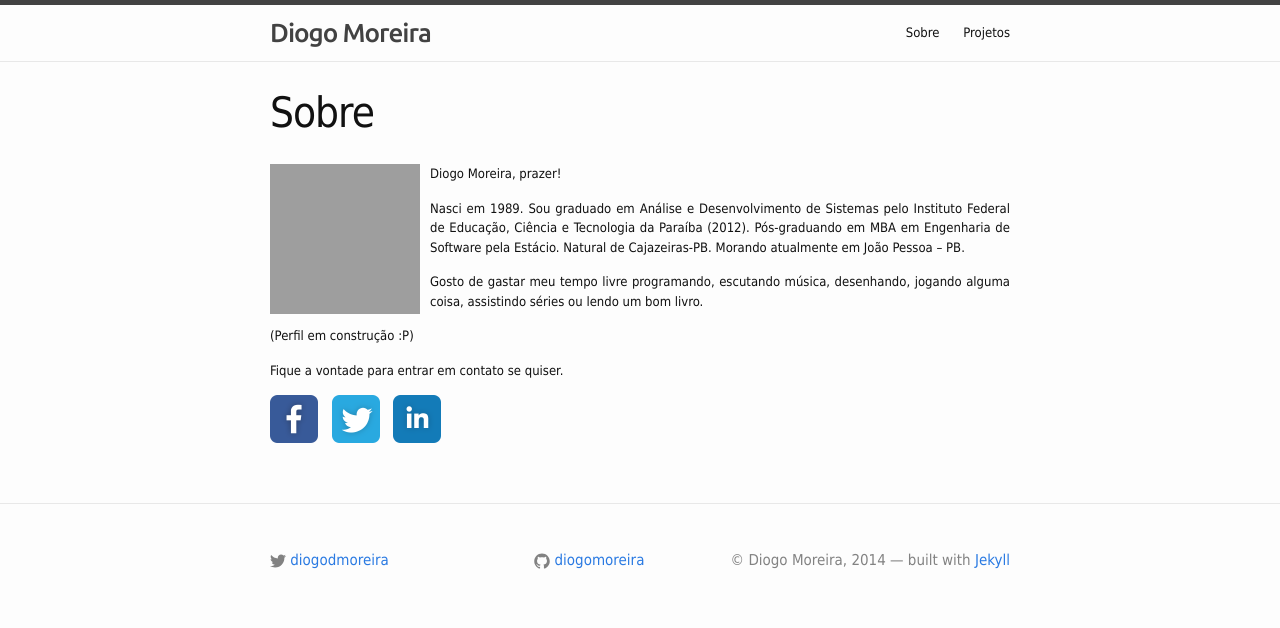
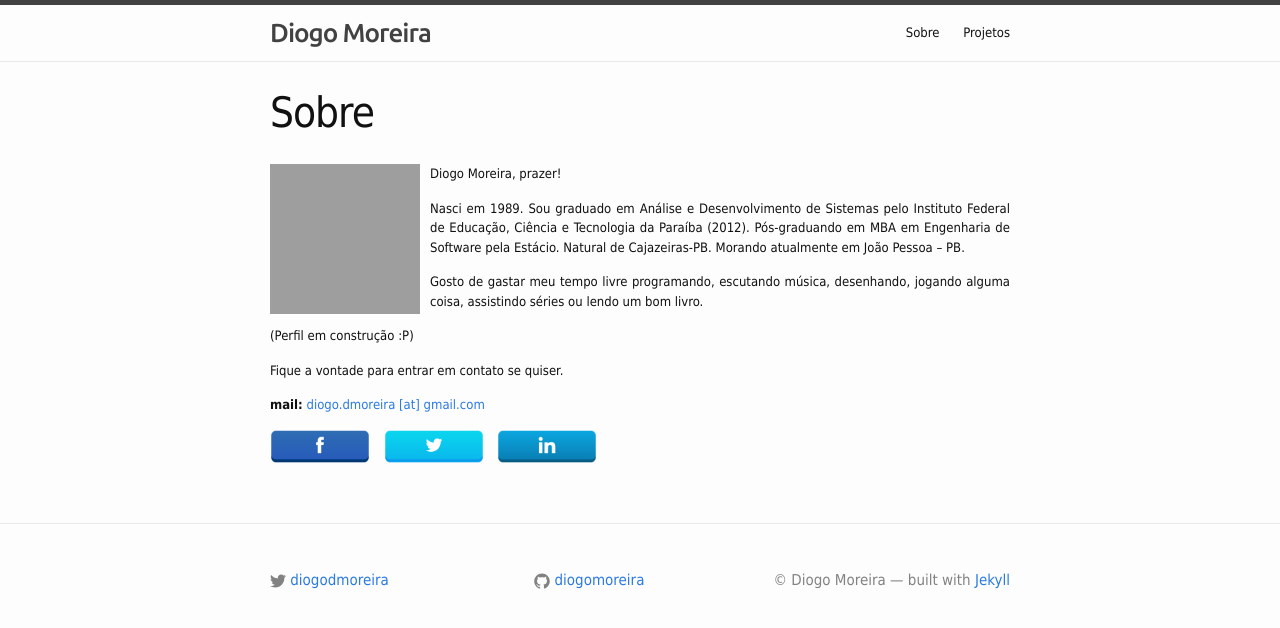
Before and after one commit to ricardojob/diogomoreira.github.io, a Jekyll site: the page built from about.md, in a window 1280 px wide. Shown: the top 628 px of the page. Built offline with Jekyll 4.4.1, drawn with Linux system fonts in a browser that asks for light colours; grey boxes are pictures that could not be loaded.

Commit message:
Replacing social icons

```diff
--- a/_includes/footer.html
+++ b/_includes/footer.html
@@ -40,7 +40,7 @@
       </div>
 
       <div class="footer-col  footer-col-3">
-        <p class="copyright">© {{ site.title }}, 2014 &mdash; built with <a href="http://jekyllrb.com/">Jekyll</a></p>
+        <p class="copyright">© {{ site.title }} &mdash; built with <a href="http://jekyllrb.com/">Jekyll</a></p>
       </div>
     </div>
 
--- a/_sass/_layout.scss
+++ b/_sass/_layout.scss
@@ -242,5 +242,6 @@
 
     .social-icons img {
         margin-right: 10px;
+        width: 100px;
     }
 }
--- a/about.md
+++ b/about.md
@@ -14,8 +14,10 @@ Gosto de gastar meu tempo livre programando, escutando música, desenhando, joga
 
 Fique a vontade para entrar em contato se quiser.
 
+**mail:** [diogo.dmoreira [at] gmail.com](mailto:diogo.dmoreira@gmail.com)
+
 <div class="social-icons">
-	<a href="http://www.facebook.com/diogodmoreira" target="_blank"><img src="/assets/images/social/facebook-48.png" /></a>
-	<a href="http://www.twitter.com/diogodmoreira" target="_blank"><img src="/assets/images/social/twitter-48.png" /></a>
-	<a href="http://br.linkedin.com/in/diogodmoreira" target="_blank"><img src="/assets/images/social/linkedin-48.png" /></a>
+	<a href="http://www.facebook.com/diogodmoreira" target="_blank"><img src="/assets/images/social/facebook.png" /></a>
+	<a href="http://www.twitter.com/diogodmoreira" target="_blank"><img src="/assets/images/social/twitter.png" /></a>
+	<a href="http://br.linkedin.com/in/diogodmoreira" target="_blank"><img src="/assets/images/social/linkedin.png" /></a>
 </div>
```
Also changed, not shown: assets/images/rss.png (added), assets/images/social/facebook-48.png (deleted), assets/images/social/facebook.png (added), assets/images/social/linkedin-48.png (deleted), assets/images/social/linkedin.png (added), assets/images/social/twitter-48.png (deleted), assets/images/social/twitter.png (added).
